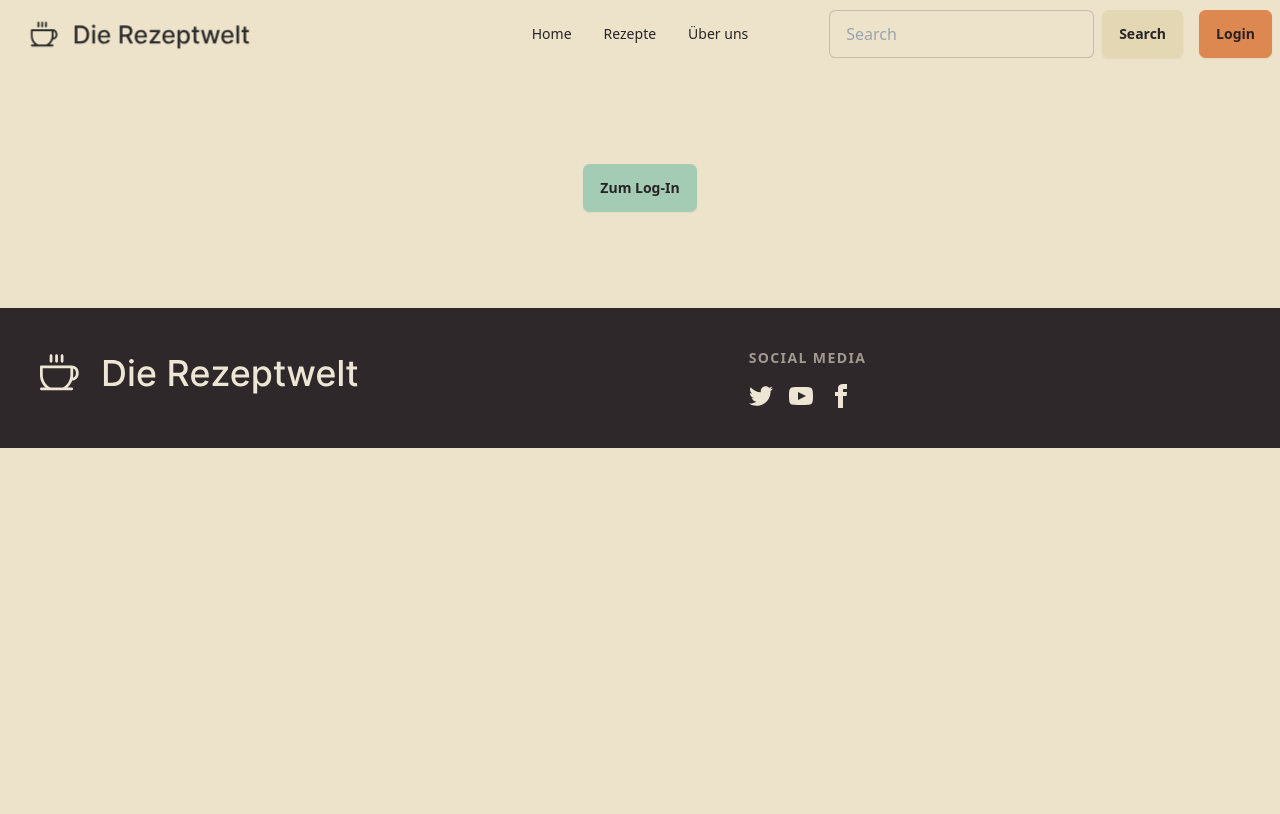
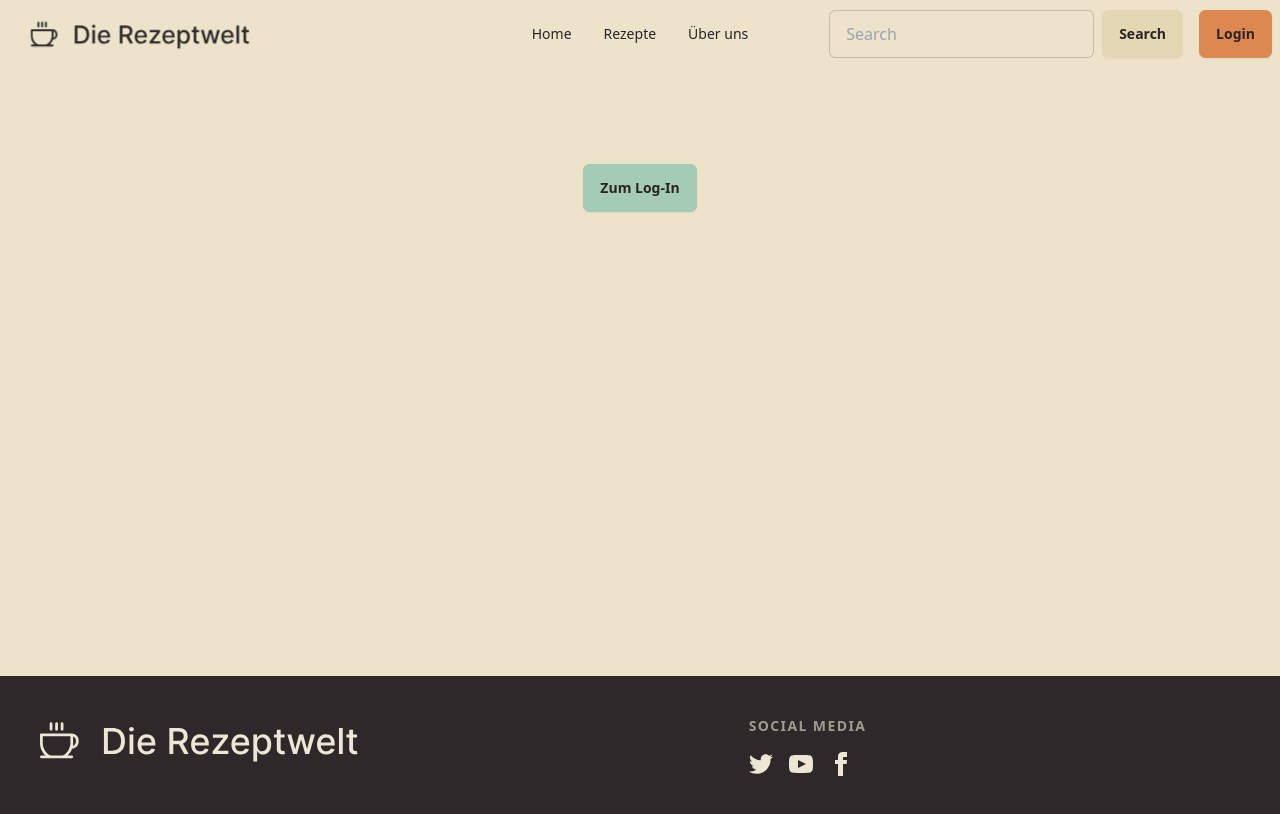
Before and after one commit to manonsfoto/Die_Rezeptwelt_Supabase, a React (Vite) app: page /profile in a window 1280 px wide. Built offline with nearby package versions, Linux system fonts and the light colour scheme; no server answers.

Commit message:
main element height changed

```diff
--- a/src/RootLayout.tsx
+++ b/src/RootLayout.tsx
@@ -31,7 +31,7 @@ const RootLayout = () => {
         <RefreshContext.Provider value={{ refresh, setRefresh }}>
           <SearchInputContext.Provider value={{ searchInput, setSearchInput }}>
             <Header />
-            <main className="flex flex-col justify-center items-center">
+            <main className="flex flex-col  items-center pb-40 min-h-128">
               <Outlet />
             </main>{" "}
             <Footer />
--- a/src/components/Footer.tsx
+++ b/src/components/Footer.tsx
@@ -1,6 +1,6 @@
 const Footer = () => {
   return (
-    <footer className="footer bg-neutral text-neutral-content p-10 mt-24 ">
+    <footer className="footer bg-neutral text-neutral-content p-10  ">
       <aside>
         <svg
           width="319"
--- a/src/pages/About.tsx
+++ b/src/pages/About.tsx
@@ -12,7 +12,7 @@ const About = () => {
           "https://images.unsplash.com/photo-1577308856961-8e9ec50d0c67?q=80&w=1470&auto=format&fit=crop&ixlib=rb-4.0.3&ixid=M3wxMjA3fDB8MHxwaG90by1wYWdlfHx8fGVufDB8fHx8fA%3D%3D"
         }
       />
-      <article className=" flex justify-center items-center mt-20">
+      <article className=" flex justify-center items-center mt-20 p-5">
         <p className="text-xl max-w-2xl text-center">
           Hallo, wir sind Minyeong und Philip und freuen uns, unsere Arbeit auf
           Rezeptwelt vorstellen zu können. Bei der Erkundung dieser
--- a/tailwind.config.js
+++ b/tailwind.config.js
@@ -2,7 +2,11 @@
 export default {
   content: ["./index.html", "./src/**/*.{js,ts,jsx,tsx}"],
   theme: {
-    extend: {},
+    extend: {
+      minHeight: {
+        128: "38rem",
+      },
+    },
   },
   plugins: [require("daisyui")],
 
```
